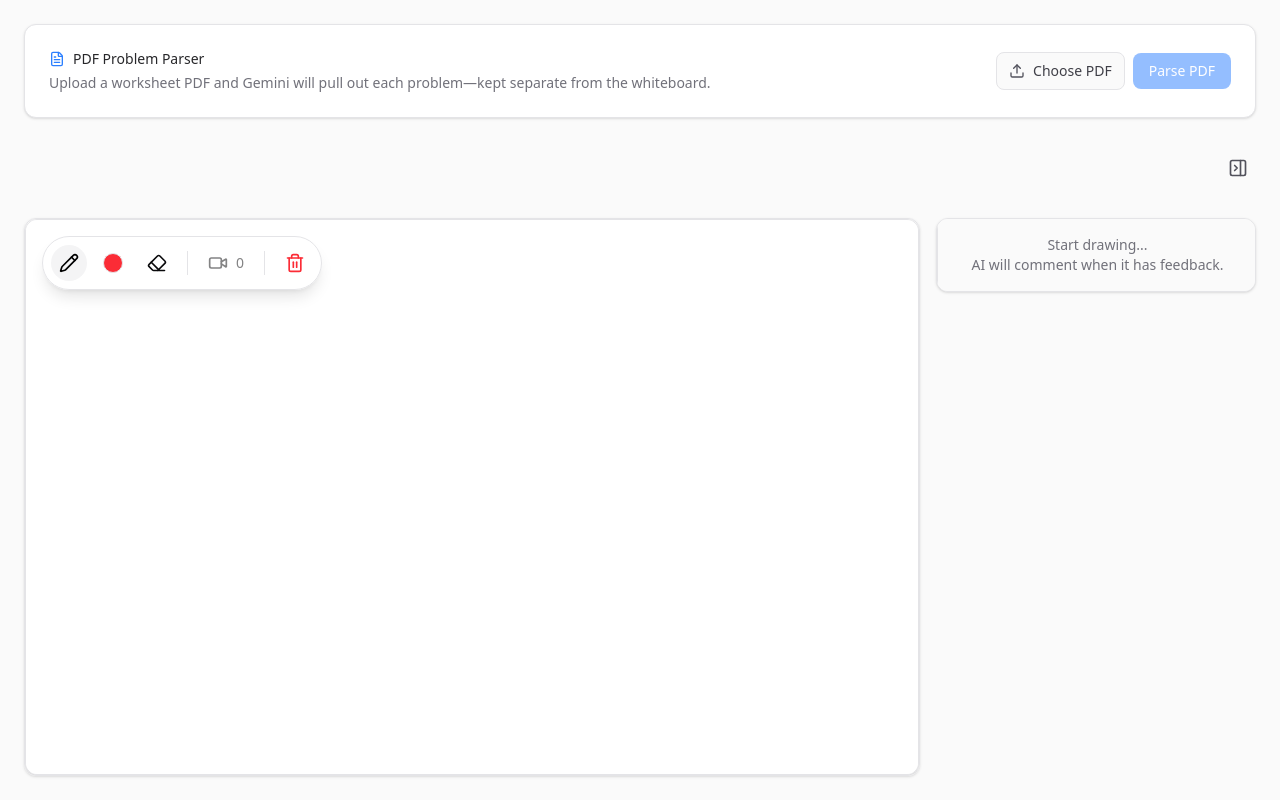
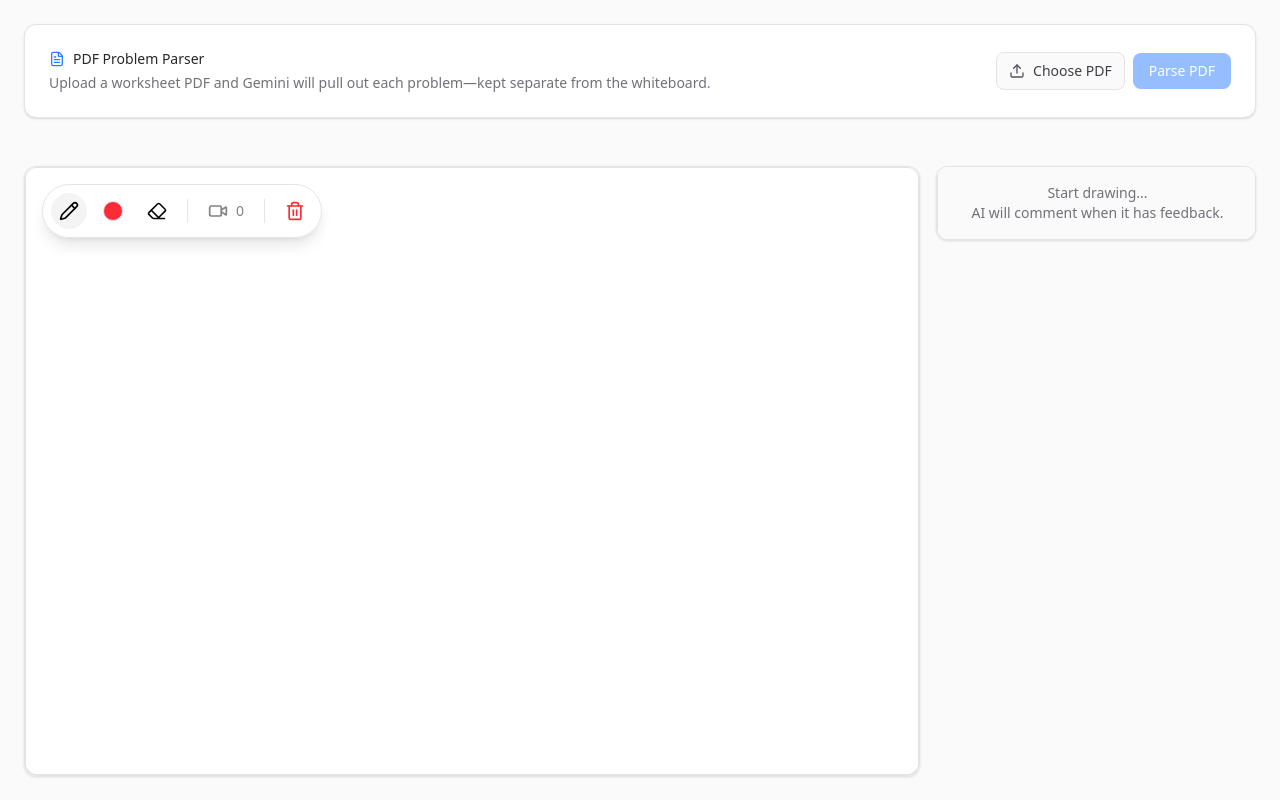
Before and after one commit to grahamonica/gemini-build-day, a Next.js app: page / in a window 1280 px wide. Built offline with nearby package versions, Linux system fonts and the light colour scheme.

Commit message:
removes chat sidebar button

```diff
--- a/src/app/page.tsx
+++ b/src/app/page.tsx
@@ -1,7 +1,6 @@
 "use client";
 
 import { useState, useMemo } from "react";
-import { PanelRightClose, PanelRightOpen } from "lucide-react";
 import { Whiteboard } from "@/components/Whiteboard";
 import { Conversation, Thread, Message } from "@/components/Conversation";
 import { cn } from "@/lib/utils";
@@ -11,7 +10,7 @@ import { ParsedProblem } from "@/types/problems";
 
 export default function Home() {
   const [threads, setThreads] = useState<Thread[]>([]);
-  const [isChatOpen, setIsChatOpen] = useState(true);
+
   const [parsedProblems, setParsedProblems] = useState<ParsedProblem[]>([]);
 
   // Computed state for unread notification
@@ -64,8 +63,7 @@ export default function Home() {
 
         setThreads(prev => [...prev, newThread]);
 
-        // Auto-open chat if closed
-        if (!isChatOpen) setIsChatOpen(true);
+
       } else {
         console.log("No comment returned from API (data.comment is null or undefined)");
       }
@@ -169,20 +167,9 @@ export default function Home() {
         </div>
       ) : (
         <>
-          <header className="flex-none px-4 md:px-6 pt-2 pb-2 flex items-center justify-end">
-            <button
-              onClick={() => setIsChatOpen(!isChatOpen)}
-              className="relative p-2 rounded-full hover:bg-zinc-200 dark:hover:bg-zinc-800 transition-colors"
-              title={isChatOpen ? "Close Chat" : "Open Chat"}
-            >
-              {unreadCount > 0 && !isChatOpen && (
-                <span className="absolute top-0 right-0 w-3 h-3 bg-blue-500 rounded-full border-2 border-zinc-50 dark:border-black" />
-              )}
-              {isChatOpen ? <PanelRightClose className="w-5 h-5 text-zinc-600 dark:text-zinc-400" /> : <PanelRightOpen className="w-5 h-5 text-zinc-600 dark:text-zinc-400" />}
-            </button>
-          </header>
 
-          <main className="flex-1 w-full min-h-0 flex flex-col md:flex-row gap-4 p-4 md:p-6 pt-0">
+
+          <main className="flex-1 w-full min-h-0 flex flex-col sm:flex-row gap-4 p-4 md:p-6 pt-0">
             {/* Whiteboard Container - Grows to fill space */}
             <div className="flex-1 relative min-h-0 rounded-xl overflow-hidden shadow-sm border border-border">
               <Whiteboard onCapture={handleCapture} />
@@ -190,12 +177,7 @@ export default function Home() {
 
             {/* Chat Sidebar - Collapsable */}
             <div
-              className={cn(
-                "flex-none rounded-xl overflow-hidden shadow-sm border border-border bg-white dark:bg-zinc-900 transition-all duration-300 ease-in-out",
-                isChatOpen
-                  ? "w-full h-1/3 md:h-full md:w-80 opacity-100 translate-x-0"
-                  : "w-0 h-0 md:w-0 md:h-full opacity-0 translate-x-full md:translate-x-0 overflow-hidden border-0 m-0 p-0"
-              )}
+              className="flex-none rounded-xl overflow-hidden shadow-sm border border-border bg-white dark:bg-zinc-900 w-full h-1/3 sm:h-full sm:w-80"
             >
               <div className="w-full h-full md:w-80">
                 <Conversation
```
